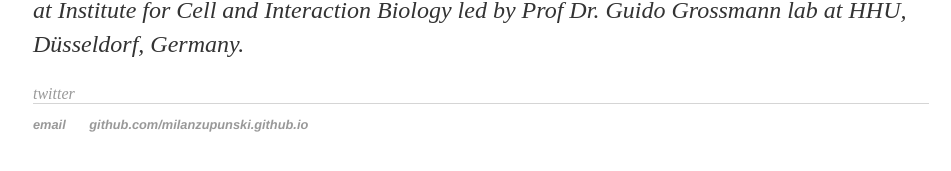
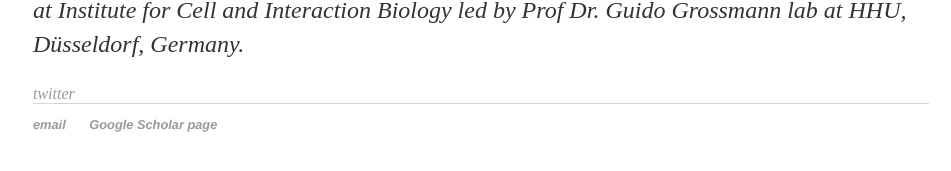
Before and after one commit to milanzupunski/milanzupunski.github.io, a Jekyll site: the page built from index.html, in a window 1280 px wide. Shown: the part 237-408 px from the top of the page, without its empty margins (159-1110 px from the left). Built offline with Jekyll 4.4.1, drawn with Linux system fonts in a browser that asks for light colours; Markdown is read by kramdown in place of the engine named in the settings.

Commit message:
Update default.html

```diff
--- a/_layouts/default.html
+++ b/_layouts/default.html
@@ -22,7 +22,7 @@
 			<footer>
 	    		<ul>
 	        		<li><a href="mailto:milan.zupunski@hhu.de">email</a></li>
-	        		<li><a href="https://milanzupunski.github.io">github.com/milanzupunski.github.io</a></li>
+	        		<li><a href="https://scholar.google.com/citations?user=oPjYyFwAAAAJ">Google Scholar page</a></li>
 				</ul>
 			</footer>
 		</body>
```
